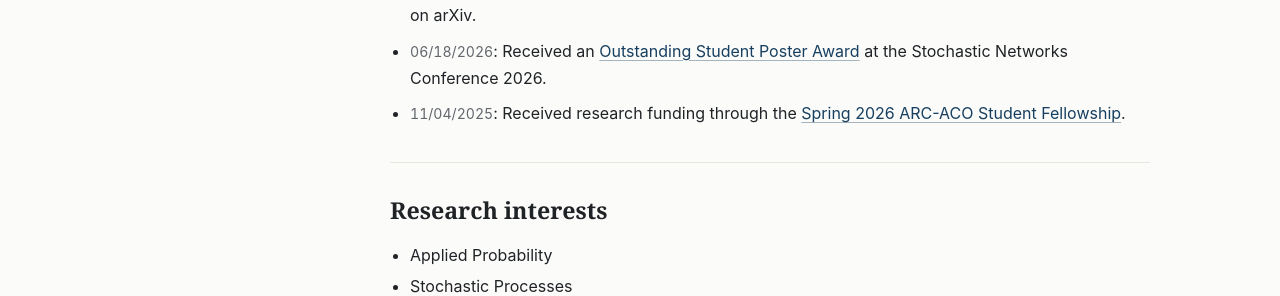
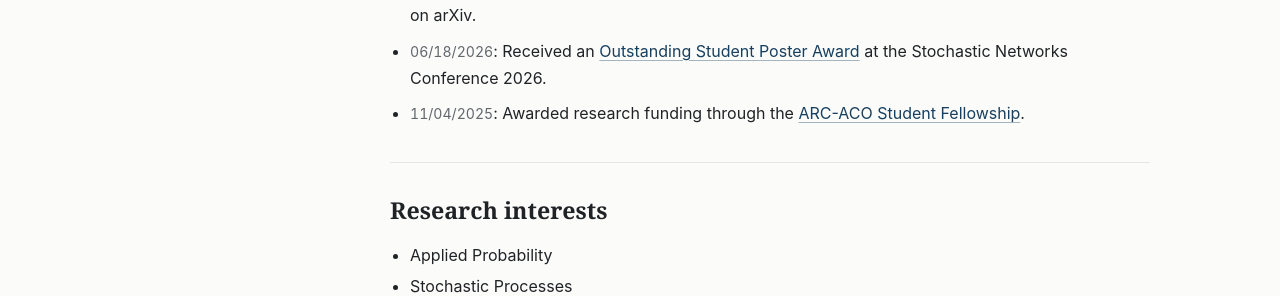
Before and after one commit to JoyZhang25/JoyZhang25.github.io, a Jekyll site: the page built from index.html, in a window 1280 px wide and 1147 px high. Shown: the part 580-876 px from the top of the window. Built offline with Jekyll 4.4.1, drawn with Linux system fonts in a browser that asks for light colours.

Commit message:
Clarify ARC-ACO fellowship selection

```diff
--- a/_data/profile.yml
+++ b/_data/profile.yml
@@ -56,8 +56,8 @@ news:
 
   - date: "11/04/2025"
     datetime: "2025-11-04"
-    prefix: "Received research funding through the "
-    link_label: "Spring 2026 ARC-ACO Student Fellowship"
+    prefix: "Awarded research funding through the "
+    link_label: "ARC-ACO Student Fellowship"
     url: "https://arc.gatech.edu/student-fellowships/"
     external: true
     suffix: "."
```
